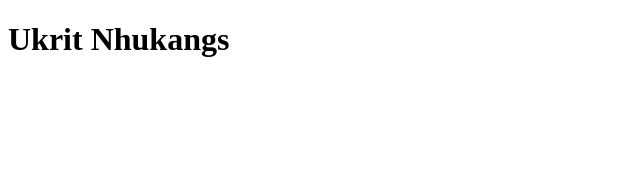
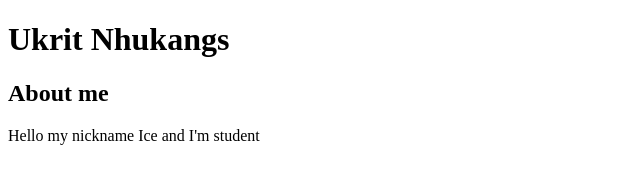
Before and after one commit to AsticeX/ukrit-profile-project, a plain HTML site: page index.html in a window 1280 px wide. Shown: the whole page, without its empty margins (0-640 px from the left). Drawn offline with Linux system fonts and the light colour scheme.

Commit message:
Add topic and sub

```diff
--- a/index.html
+++ b/index.html
@@ -8,5 +8,7 @@
 </head>
 <body>
     <h1>Ukrit Nhukangs</h1>
+    <h2>About me</h2>
+    <p>Hello my nickname Ice and I'm student</p>
 </body>
 </html>
```
